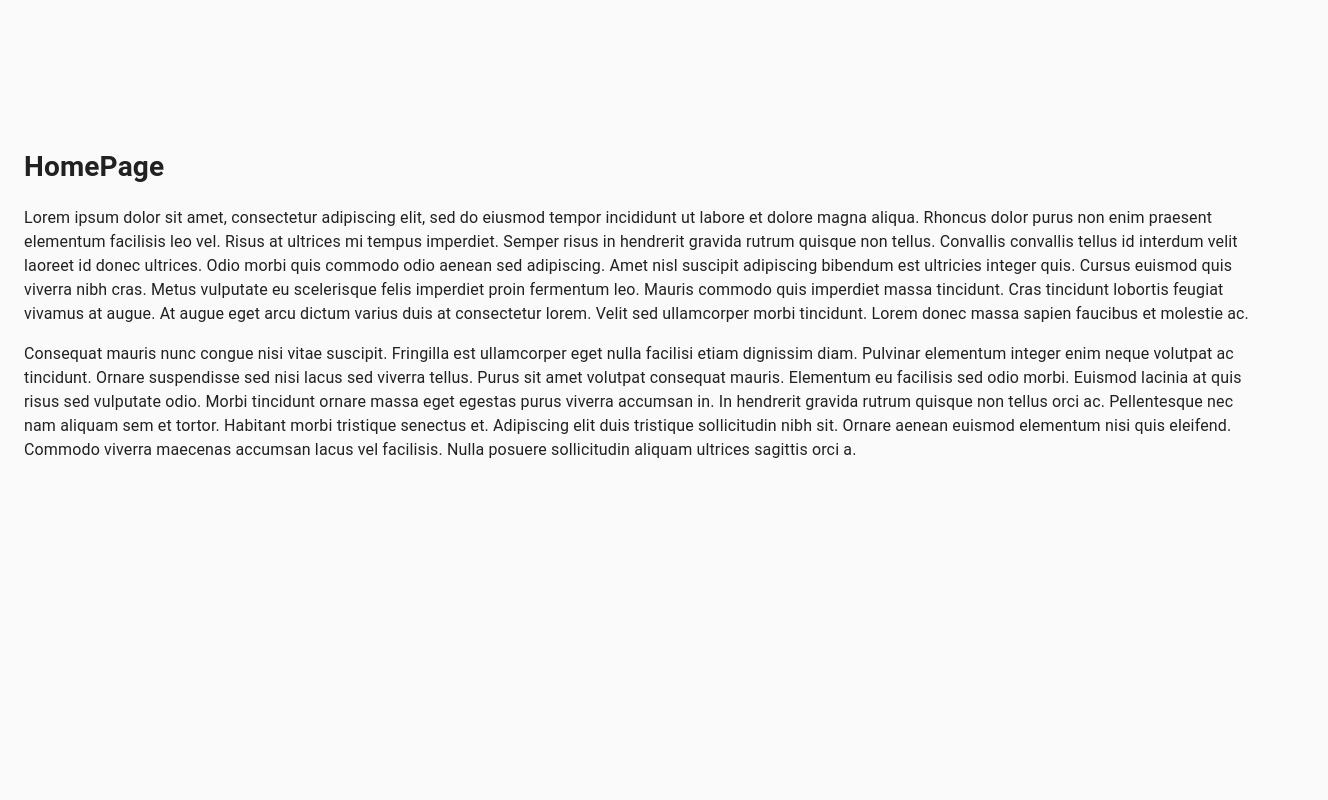
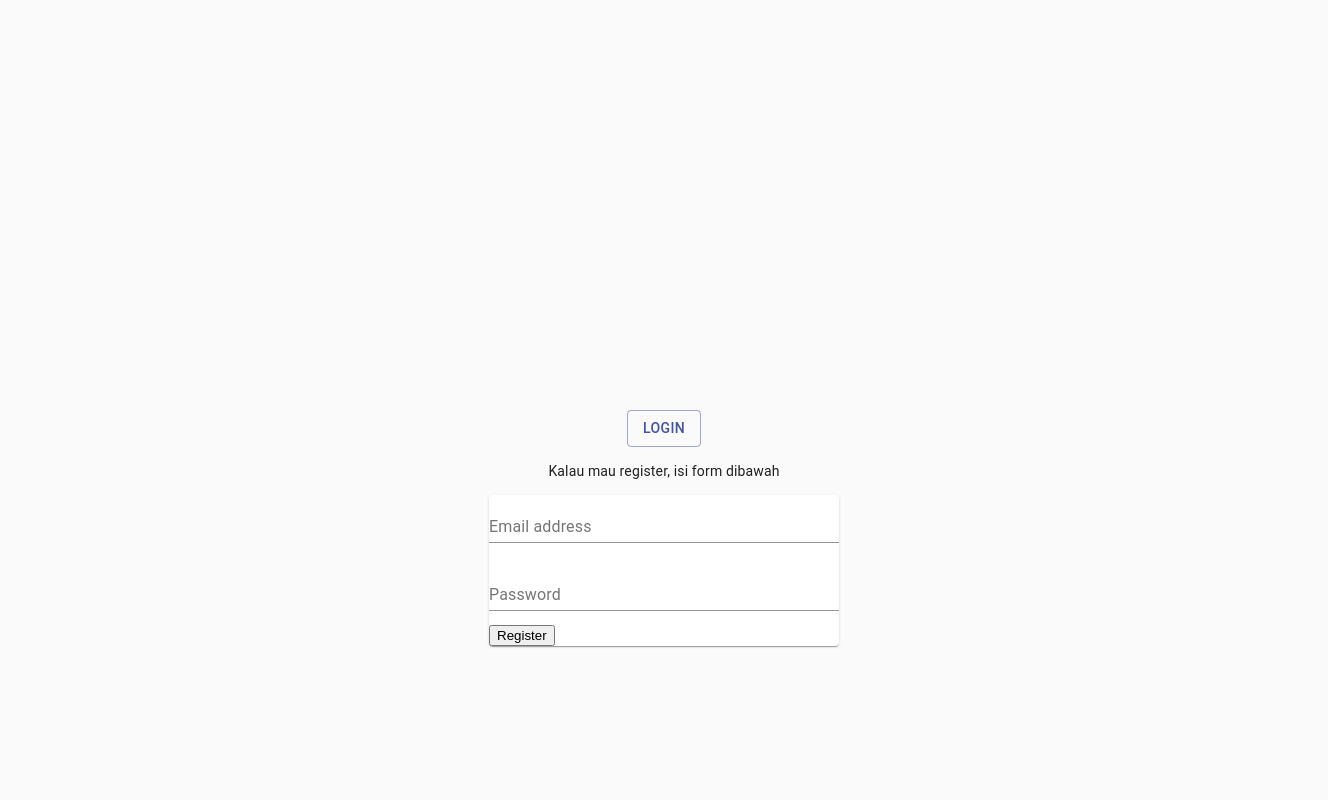
Before and after one commit to Final-Project-Helsinki/Halo-Pets, a React (Create React App) app in the folder client/halo-pets/: page / in a window 1280 px wide. Shown: the part 760-1560 px from the top of the page, 1328 px wide, since content can reach past the window. Before the commit the page ends 1262 px from the top, so only its background shows below. Built offline with nearby package versions, Linux system fonts and the light colour scheme.

Commit message:
add firebase login

```diff
--- a/client/halo-pets/package.json
+++ b/client/halo-pets/package.json
@@ -8,8 +8,10 @@
     "@testing-library/jest-dom": "^5.11.9",
     "@testing-library/react": "^11.2.5",
     "@testing-library/user-event": "^12.8.3",
+    "firebase": "^8.3.1",
     "react": "^17.0.1",
     "react-dom": "^17.0.1",
+    "react-router-dom": "^5.2.0",
     "react-scripts": "4.0.3",
     "web-vitals": "^1.1.1"
   },
--- a/client/halo-pets/src/App.js
+++ b/client/halo-pets/src/App.js
@@ -26,6 +26,8 @@ import ChevronRightIcon from '@material-ui/icons/ChevronRight'
 
 import RegisLogin from './pages/RegisLogin'
 import Home from './pages/Home'
+
+import { Switch, Link, Route } from 'react-router-dom'
 
 const drawerWidth = 240;
 
@@ -101,7 +103,7 @@ export default function App() {
 
   return (
     <>
-    <RegisLogin/>
+      <RegisLogin />
       <div className={classes.root}>
         <CssBaseline />
         <AppBar
@@ -164,7 +166,14 @@ export default function App() {
           })}
         >
           <div className={classes.drawerHeader} />
-        <Home/>
+          <Switch>
+            <Route exact path="/">
+              <RegisLogin />
+            </Route>
+            <Route path="/home">
+              <Home />
+            </Route>
+          </Switch>
           <Typography paragraph>
             Lorem ipsum dolor sit amet, consectetur adipiscing elit, sed do eiusmod tempor incididunt
             ut labore et dolore magna aliqua. Rhoncus dolor purus non enim praesent elementum
--- a/client/halo-pets/src/components/LoginModal.js
+++ b/client/halo-pets/src/components/LoginModal.js
@@ -6,23 +6,27 @@ import DialogActions from '@material-ui/core/DialogActions';
 import DialogContent from '@material-ui/core/DialogContent';
 import DialogContentText from '@material-ui/core/DialogContentText';
 import DialogTitle from '@material-ui/core/DialogTitle';
+import { signin } from '../helpers/auth'
+import { useHistory } from 'react-router';
 
 export default function FormDialog() {
   const [open, setOpen] = useState(false);
+  const [error, setError] = useState('');
+  const history = useHistory()
   const [loginForm, setForm] = useState({
     email: '',
     password: ''
   })
 
   const handleChange = (e) => {
-    const  status = e.target.id
+    const status = e.target.id
     const value = e.target.value
-    switch(status) {
+    switch (status) {
       case 'email':
-        setForm({...loginForm, email: value})
+        setForm({ ...loginForm, email: value })
         break
       case 'password':
-        setForm({...loginForm, password: value})
+        setForm({ ...loginForm, password: value })
         break
       default:
         setForm({
@@ -40,8 +44,19 @@ export default function FormDialog() {
     setOpen(false);
   };
 
-  const handleSubmit = () => {
-    alert(loginForm.email, loginForm.password)
+  const handleSubmit = async (e) => {
+    e.preventDefault()
+    try {
+      const data = await signin(loginForm.email, loginForm.password)
+      console.log(data)
+      history.push('/home')
+    } catch (error) {
+      setError(error.message)
+      alertError(error.message)
+    }
+  }
+  const alertError = async (err) => {
+    alert(err)
   }
 
   return (
--- a/client/halo-pets/src/components/RegisterForm.js
+++ b/client/halo-pets/src/components/RegisterForm.js
@@ -1,27 +1,55 @@
-import React from 'react'
+import React, { useState } from 'react'
+import { useHistory } from 'react-router-dom'
 import {
   Paper,
   FormControl,
   InputLabel,
   Input,
 } from '@material-ui/core'
+import { signup } from '../helpers/auth'
 
 
 export default function RegisterForm() {
+  const [email, setEmail] = useState('')
+  const [password, setPassword] = useState('')
+  const [error, setError] = useState('')
+  const history = useHistory()
+
+  function handleChange(e) {
+    if (e.target.name === 'email') {
+      setEmail(e.target.value)
+    } else {
+      setPassword(e.target.value)
+    }
+  }
+  async function handleSubmit() {
+    try {
+      const data = await signup(email, password)
+      console.log(data)
+      history.push('/home')
+    } catch (error) {
+      // console.log(error);
+      setError(error.message)
+    }
+  }
 
   return (
     <Paper>
-      <div style={{ minWidth: 350, height: 'auto'}}>
+      <div style={{ minWidth: 350, height: 'auto' }}>
         <FormControl fullWidth={true}>
           <InputLabel htmlFor="my-input">Email address</InputLabel>
-          <Input id="my-input" aria-describedby="my-helper-text" />
+          <Input id="my-input" aria-describedby="my-helper-text" name="email" onChange={handleChange} value={email} type="email"/>
         </FormControl>
-        <br/>
-        <br/>
+        <br />
+        <br />
         <FormControl fullWidth={true}>
-          <InputLabel htmlFor="my-input">Email address</InputLabel>
-          <Input id="my-input" aria-describedby="my-helper-text" />
+          <InputLabel htmlFor="my-input">Password</InputLabel>
+          <Input id="my-input" aria-describedby="my-helper-text" name="password" onChange={handleChange} value={password} type="password"/>
         </FormControl>
+        {
+          error ? <p>{error}</p> : <p></p>
+        }
+        <button type="button" onClick={handleSubmit}>Register</button>
       </div>
     </Paper>
   )
--- /dev/null
+++ b/client/halo-pets/src/helpers/auth.js
@@ -0,0 +1,8 @@
+import { auth } from "../services/firebase";
+
+export function signup(email, password) {
+    return auth().createUserWithEmailAndPassword(email, password);
+}
+export function signin(email, password) {
+    return auth().signInWithEmailAndPassword(email, password);
+}
--- a/client/halo-pets/src/index.js
+++ b/client/halo-pets/src/index.js
@@ -3,10 +3,13 @@ import ReactDOM from 'react-dom';
 import './index.css';
 import App from './App';
 import reportWebVitals from './reportWebVitals';
+import { BrowserRouter as Router } from 'react-router-dom'
 
 ReactDOM.render(
   <React.StrictMode>
-    <App />
+    <Router>
+      <App />
+    </Router>
   </React.StrictMode>,
   document.getElementById('root')
 );
--- a/client/halo-pets/src/pages/Home.js
+++ b/client/halo-pets/src/pages/Home.js
@@ -1,9 +1,9 @@
 import React from 'react'
 
 export default function HomePage() {
-
   return (
-   <h1>HomePage</h1>
+    <div>
+      <h1>HomePage</h1>
+    </div>
   )
-
 }
--- /dev/null
+++ b/client/halo-pets/src/services/firebase.js
@@ -0,0 +1,11 @@
+import firebase from 'firebase';
+
+const config = {
+    apiKey: "AIzaSyBX_XKYSYBlp58YoCDJGbZ6PRwTsYdQiYg",
+    authDomain: "realtimechat-74141.firebaseapp.com",
+    databaseURL: "https://realtimechat-74141-default-rtdb.firebaseio.com"
+};
+
+firebase.initializeApp(config);
+export const auth = firebase.auth;
+export const db = firebase.database();
```
Also changed, not shown: client/halo-pets/src/pages/Register.js (deleted), 2 other files (tests, documents, lock files or other folders). Lines whose indentation alone changed are shown as unchanged.
